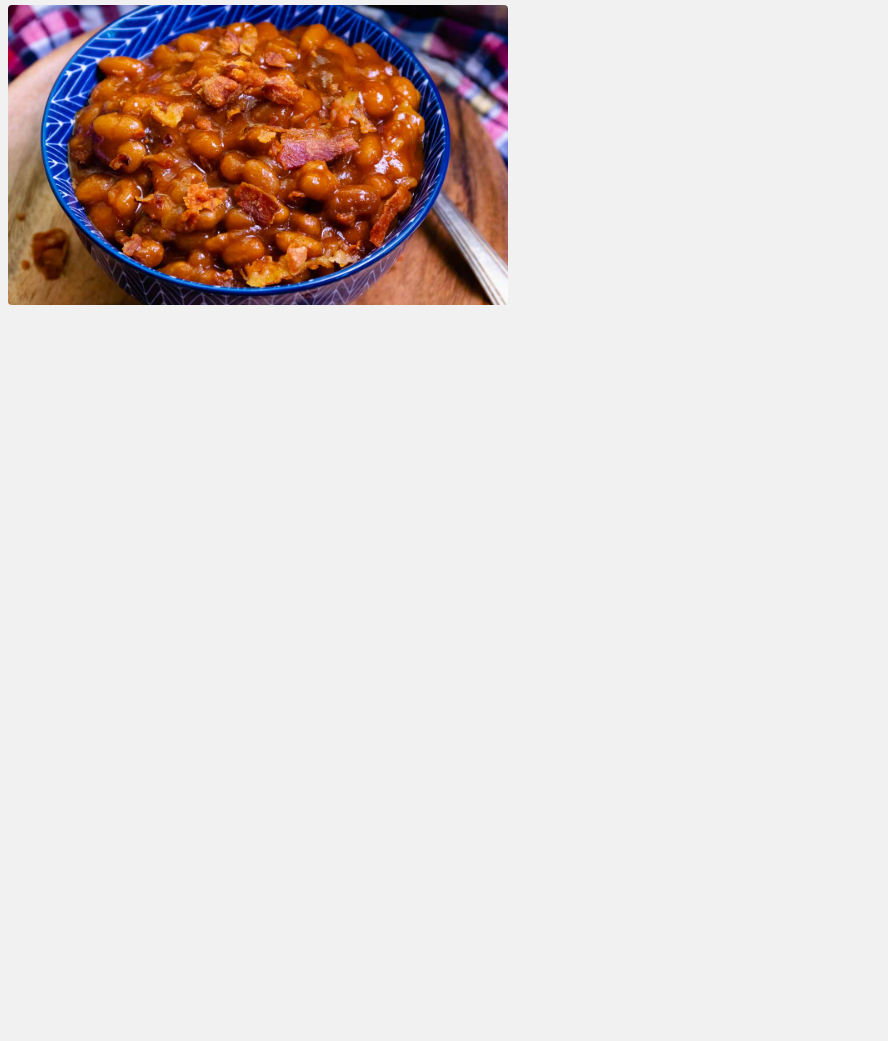
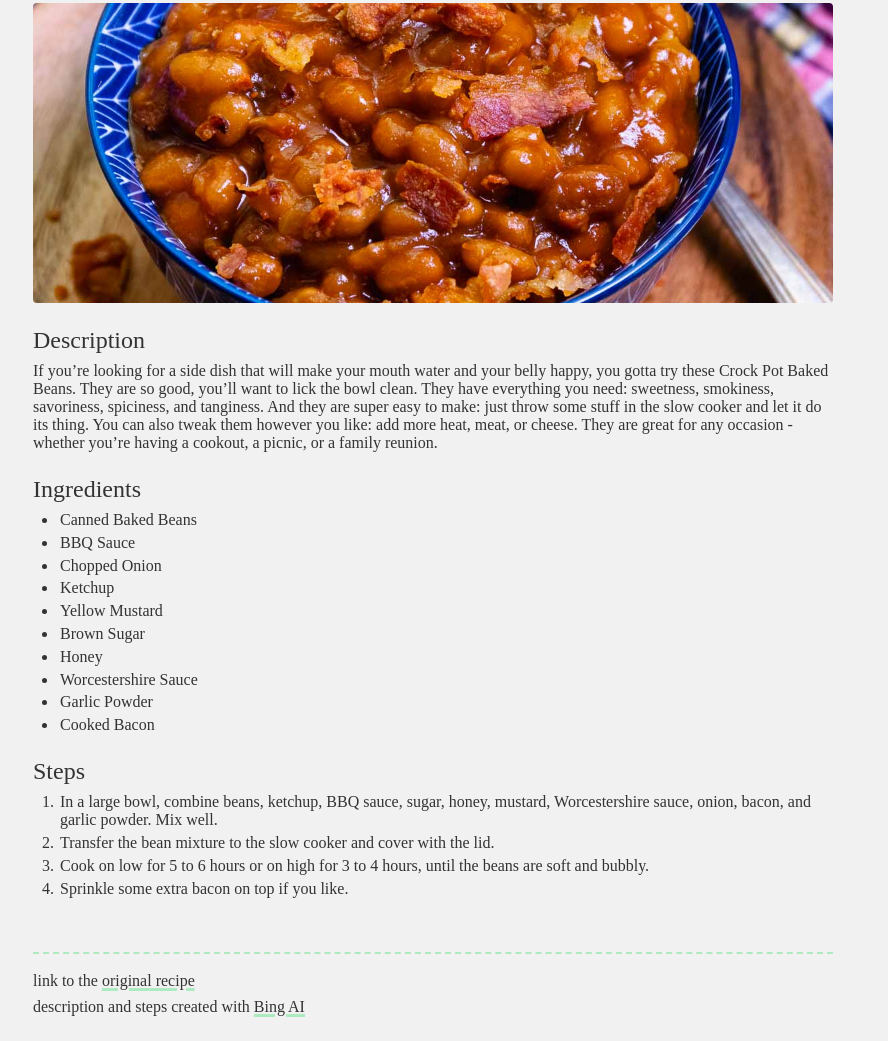
Before and after one commit to micha3l-e/recipe-archive, a plain HTML site: page recipes/baked-beans.html in a window 1280 px wide. Shown: the part 75-1116 px from the top of the page, without its empty margins (0-888 px from the left). Before the commit the page ends 800 px from the top, so only its background shows below. Drawn offline with Linux system fonts and the light colour scheme.

Commit message:
Major changes to css and finished baked-beans.html

```diff
--- a/recipes/baked-beans.html
+++ b/recipes/baked-beans.html
@@ -1,13 +1,43 @@
 <!DOCTYPE html>
 <html lang="en">
-<link rel="stylesheet" type="text/css" href="/styles.css">
+<link rel="stylesheet" type="text/css" href="../styles.css">
 <head>
     <meta charset="UTF-8">
     <meta name="viewport" content="width=device-width, initial-scale=1.0">
     <title>Document</title>
 </head>
 <body>
-    <h1>Baked Beans</h1>
-    <img class="recipe-image" src="/recipe-images/baked-beans.jpg" alt="Baked beans dish served in a intricately patterned blue bowl">
+    <div class="recipe">
+        <h1>Baked Beans</h1>
+        <div class="recipe-image-container">
+            <img class="recipe-image" src="../recipe-images/baked-beans.jpg" alt="Baked beans served in a patterned blue bowl">
+        </div>
+                <h2>Description</h2>
+        <p>If you’re looking for a side dish that will make your mouth water and your belly happy, you gotta try these Crock Pot Baked Beans. They are so good, you’ll want to lick the bowl clean. They have everything you need: sweetness, smokiness, savoriness, spiciness, and tanginess. And they are super easy to make: just throw some stuff in the slow cooker and let it do its thing. You can also tweak them however you like: add more heat, meat, or cheese. They are great for any occasion - whether you’re having a cookout, a picnic, or a family reunion.</p>
+        <h2>Ingredients</h2>
+        <ul>
+            <li>Canned Baked Beans</li>
+            <li>BBQ Sauce</li>
+            <li>Chopped Onion</li>
+            <li>Ketchup</li>
+            <li>Yellow Mustard</li>
+            <li>Brown Sugar</li>
+            <li>Honey</li>
+            <li>Worcestershire Sauce</li>
+            <li>Garlic Powder</li>
+            <li>Cooked Bacon</li>
+        </ul>
+        <h2>Steps</h2>
+        <ol>
+            <li>In a large bowl, combine beans, ketchup, BBQ sauce, sugar, honey, mustard, Worcestershire sauce, onion, bacon, and garlic powder. Mix well.</li>
+            <li>Transfer the bean mixture to the slow cooker and cover with the lid.</li>
+            <li>Cook on low for 5 to 6 hours or on high for 3 to 4 hours, until the beans are soft and bubbly.</li>
+            <li>Sprinkle some extra bacon on top if you like.</li>
+        </ol>
+    </div>
+    <div class="footer">
+        <p>link to the<a href="https://www.asouthernsoul.com/easy-crock-pot-baked-beans/">original recipe</a></p>
+        <p>description and steps created with<a href="https://www.bing.com">Bing AI</a></p>
+    </div>
 </body>
 </html>
--- a/styles.css
+++ b/styles.css
@@ -2,6 +2,19 @@ html {
     font-family: 'Merriweather', serif;
     color: #333333;
     background-color: #f1f1f1;
+}
+
+.recipe, .recipe-archive {
+    margin: 25px;
+    max-width: 800px;
+    padding-bottom: 25px;
+}
+
+.footer {
+    margin: 25px;
+    max-width: 800px;
+    border-top: 2px dashed #AEEABF;
+    padding-top: 10px;
 }
 
 h1 {
@@ -9,21 +22,62 @@ h1 {
     font-size: 2em;
     font-style: italic;
     font-family: 'Merriweather', serif;
+    margin-bottom: .5em;
+}
+
+h2 {
+    font-weight: 400;
+    font-size: 1.5em;
+    font-family: 'Merriweather', serif;
+    margin-top: 1em;
+    margin-bottom: .2em;
+    padding: 0;
+}
+
+p, ul, ol {
+    font-weight: 400;
+    font-size: 1em;
+    font-family: 'Merriweather', serif;
+    margin-top: .5em;
+    margin-bottom: .3em;
+}
+
+ul, ol {
+    padding: 0 0 0 25px;
+}
+
+li {
+    padding-left: 2px;
+    margin-bottom: .3em;
 }
 
 a {
-    color: #4EA699;
-    text-decoration: none;
+    color: #333333;
+    text-decoration: underline solid #AEEABF 3px;
+    padding: 0 4px 0 4px;
 }
 
 a:hover {
-    color: #858AE3;
+    color: #333333;
+    text-decoration: none;
+    box-shadow: inset 0 -.5em 0 0 #AEEABF;
+    padding: 0 4px 0 4px;
+
+}
+
+.recipe-image-container {
+    min-width: 300px;   /* Take the full width of the parent */
+    max-width: 800px;
+    height: 300px;
+    border-radius: 4px;   /* Move border-radius here */
+    overflow: hidden;   /* Hide the parts of the image that don't fit */
+    margin-bottom: .5em;
+
 }
 
 .recipe-image {
-    width: 500px;
-    height: 300px;
-    border-radius: 4px;
+    width: 100%; /* or any custom size */
+    height: 100%;
     object-fit: cover;
     object-position: 100% 70%;
 }
```
Also changed, not shown: index.html (+6 -4 lines).
